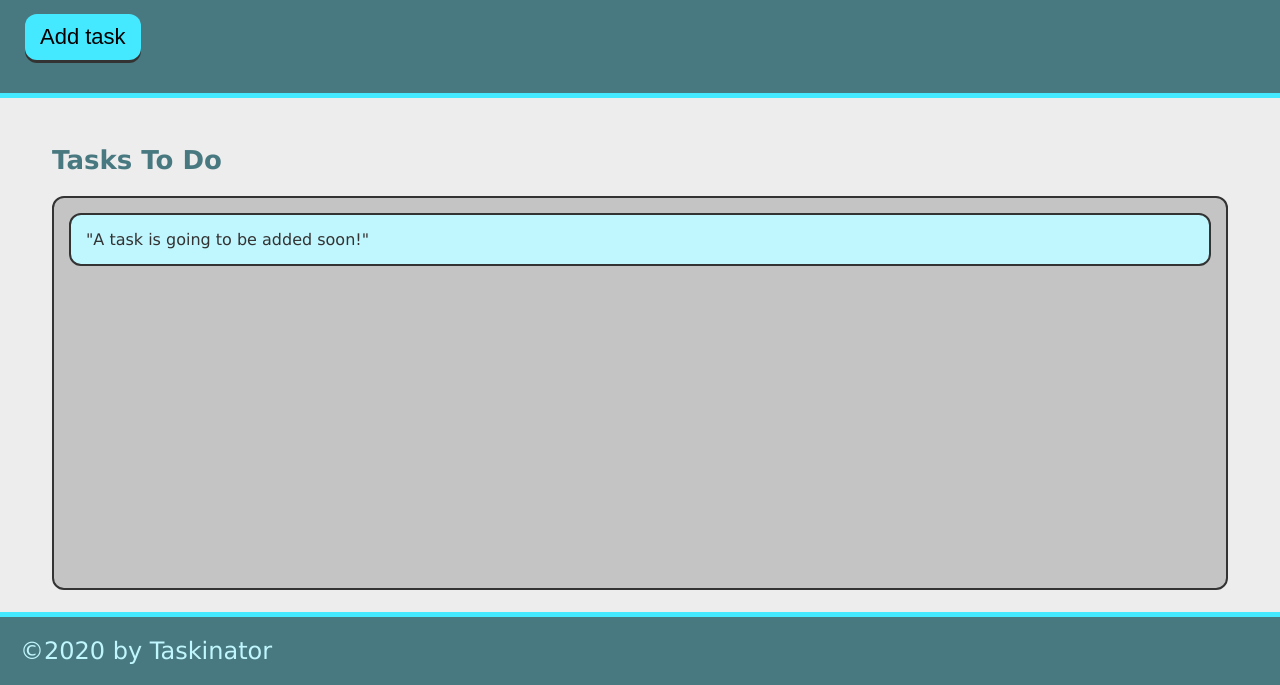
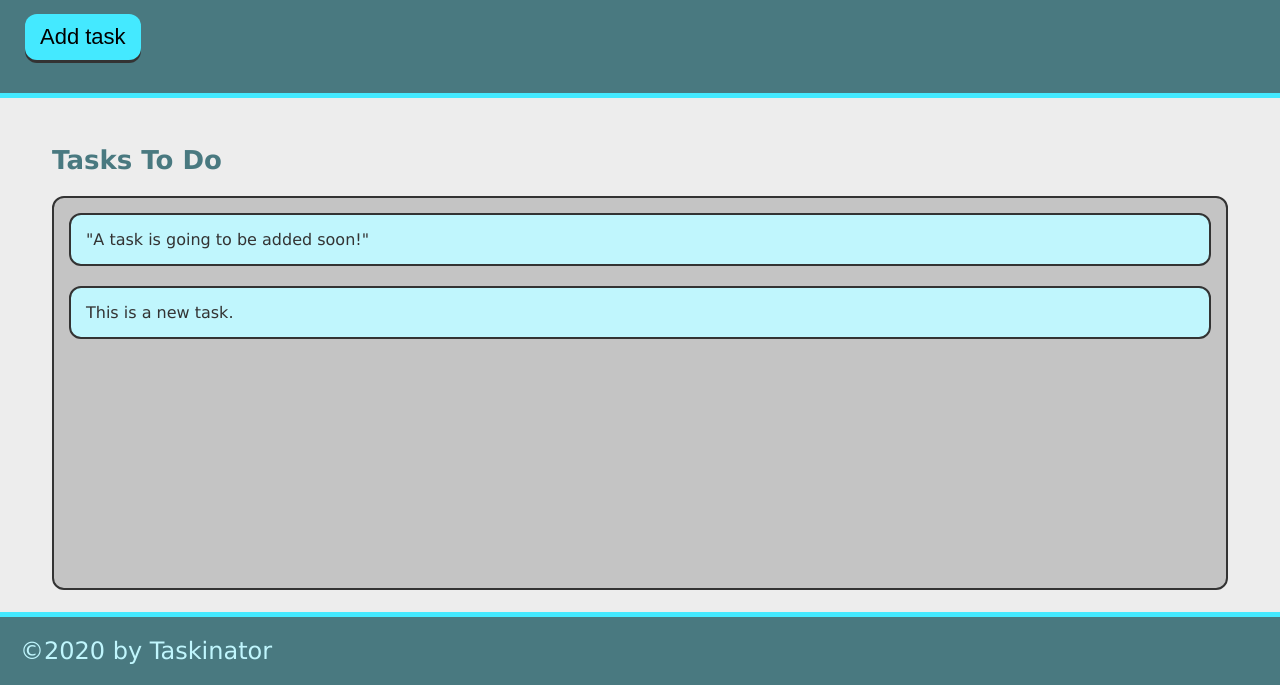
Before and after one commit to stephenpak/taskinator, a plain HTML site: page index.html in a window 1280 px wide. Both pictures are taken after a click on the button "Add task". Shown: the part 115-800 px from the top of the page. Drawn offline with Linux system fonts and the light colour scheme.

Commit message:
3-24-22-1110

```diff
--- a/assets/js/script.js
+++ b/assets/js/script.js
@@ -0,0 +1,18 @@
+var buttonEl = document.querySelector('#save-task');
+var tasksToDoEl = document.querySelector('#tasks-to-do');
+
+var createTaskHandler = function () {
+  var listItemEl = document.createElement('li');
+  listItemEl.className = 'task-item';
+  listItemEl.textContent = 'This is a new task.';
+  tasksToDoEl.appendChild(listItemEl);
+};
+
+buttonEl.addEventListener('click', createTaskHandler);
+//above function expression  is called above
+// buttonEl.addEventListener('click', function () {
+// //   var listItemEl = document.createElement('li');
+// //   listItemEl.className = 'task-item';
+// //   listItemEl.textContent = 'This is a new task.';
+// //   tasksToDoEl.appendChild(listItemEl);
+// // });
--- a/index.html
+++ b/index.html
@@ -12,13 +12,13 @@
     <header>
       <h1 class="page-title">Taskinator</h1>
       <p>Click the button below to add a new task!</p>
-      <button class="btn">Add task</button>
+      <button class="btn" id="save-task">Add task</button>
     </header>
 
     <main class="page-content">
       <section class="task-list-wrapper">
         <h2 class="list-title">Tasks To Do</h2>
-        <ul class="task-list">
+        <ul class="task-list" id="tasks-to-do">
           <li class="task-item">"A task is going to be added soon!"</li>
         </ul>
       </section>
```
